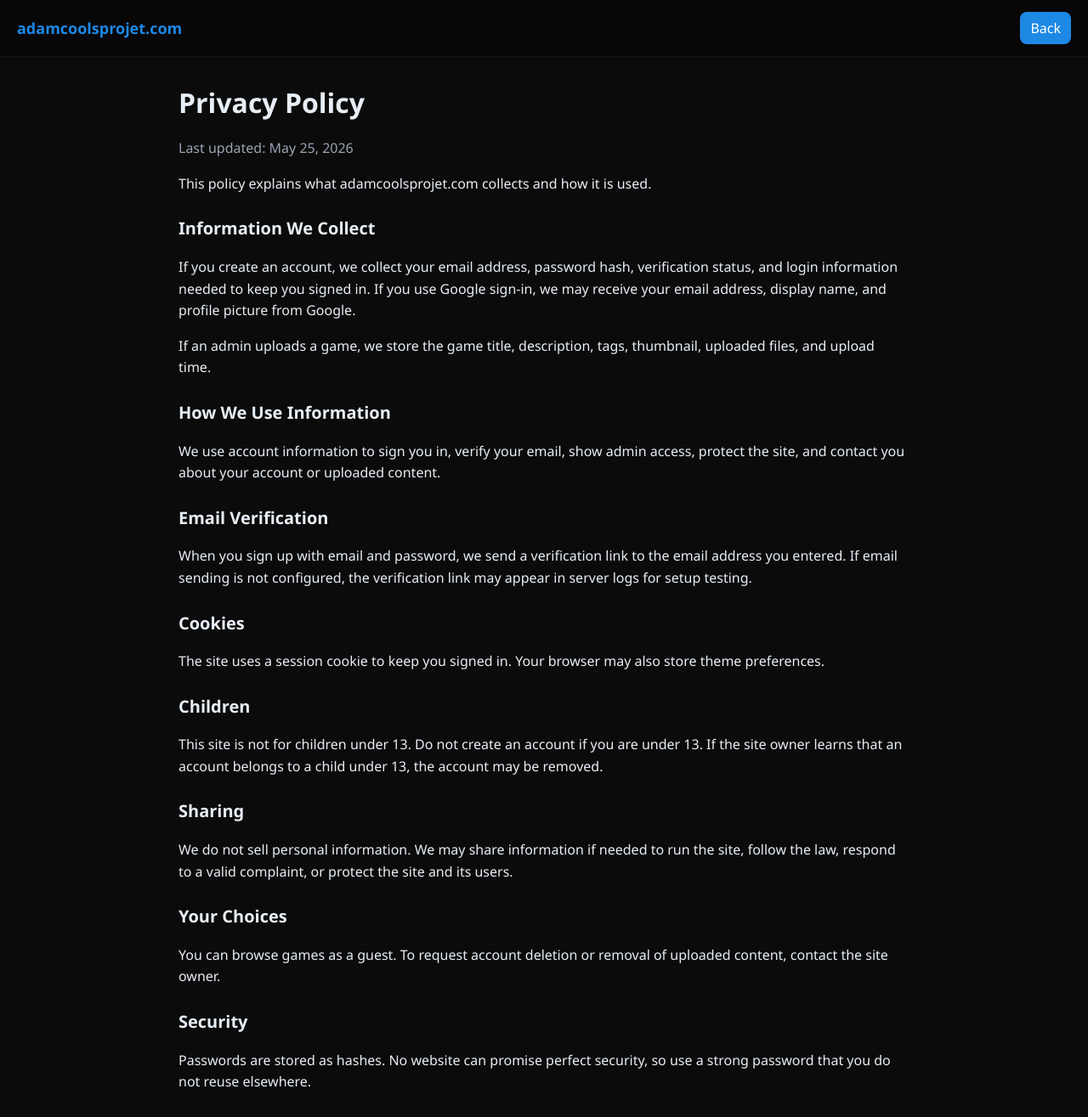
After one commit to coolsadam00-oss/adamcoolsprojet, a Flask app: page /privacy in a window 1280 px wide. The commit adds this page. Shown: the whole page at 85% size. Run offline with Flask 2, Linux system fonts and the light colour scheme; data that the repository does not hold is empty; some libraries are stand-ins or nearby versions.

Commit message:
Add terms and privacy policy

```diff
--- a/app.py
+++ b/app.py
@@ -398,6 +398,7 @@ def signup():
     email = request.form.get("email", "").strip().lower()
     password = request.form.get("password", "")
     confirm_password = request.form.get("confirm_password", "")
+    agree_terms = request.form.get("agree_terms")
     if not email or "@" not in email:
         flash("Enter a valid email address.")
         return redirect(url_for("login"))
@@ -406,6 +407,9 @@ def signup():
         return redirect(url_for("login"))
     if password != confirm_password:
         flash("Passwords do not match.")
+        return redirect(url_for("login"))
+    if agree_terms != "on":
+        flash("You must agree to the Website Rules and Privacy Policy.")
         return redirect(url_for("login"))
 
     user = create_password_user(email, password)
@@ -431,6 +435,16 @@ def verify_email(token):
     db.commit()
     flash("Email verified. You can sign in now.")
     return redirect(url_for("login"))
+
+
+@app.route("/terms")
+def terms():
+    return render_template("terms.html")
+
+
+@app.route("/privacy")
+def privacy():
+    return render_template("privacy.html")
 
 
 @app.route("/auth/google")
--- a/static/style.css
+++ b/static/style.css
@@ -80,8 +80,15 @@ button.danger{background:var(--danger)}
 .auth-form{background:var(--surface);border:1px solid var(--border);border-radius:8px;padding:14px}
 .auth-form label{display:block;margin-bottom:10px}
 .auth-form input{width:100%;padding:10px;border-radius:8px;border:1px solid var(--border);background:var(--bg);color:inherit;box-sizing:border-box}
+.auth-form .check-row{display:flex;gap:8px;align-items:flex-start;font-size:13px;line-height:1.35}
+.auth-form .check-row input{width:auto;margin-top:2px}
 .flashes{background:var(--accent-soft);border:1px solid var(--border);border-radius:8px;padding:12px 16px;color:var(--text)}
 .notice{background:var(--accent-soft);border:1px solid var(--border);border-radius:8px;padding:10px 12px}
+
+.legal-main{max-width:860px;margin:28px auto;padding:0 18px;line-height:1.6}
+.legal-main h1{margin-bottom:4px}
+.legal-main h2{margin-top:24px;font-size:20px}
+.legal-main a, footer a, .auth-form a{color:var(--accent)}
 
 .admin-main{max-width:1100px;margin:24px auto;padding:0 18px}
 .admin-header{display:flex;justify-content:space-between;gap:16px;align-items:center;flex-wrap:wrap}
--- a/templates/index.html
+++ b/templates/index.html
@@ -65,6 +65,7 @@
 
   <footer>
     <div class="footer-inner">{{ site_name }} — simple game gallery • Upload responsibly</div>
+    <div class="footer-inner"><a href="/terms">Website Rules</a> - <a href="/privacy">Privacy Policy</a></div>
   </footer>
   <script src="/static/theme.js"></script>
 </body>
--- a/templates/login.html
+++ b/templates/login.html
@@ -39,6 +39,7 @@
           <label>Email<br><input name="email" type="email" autocomplete="email" required></label>
           <label>Password<br><input name="password" type="password" autocomplete="new-password" minlength="8" required></label>
           <label>Confirm password<br><input name="confirm_password" type="password" autocomplete="new-password" minlength="8" required></label>
+          <label class="check-row"><input name="agree_terms" type="checkbox" required> I agree to the <a href="/terms">Website Rules</a> and <a href="/privacy">Privacy Policy</a>.</label>
           <button type="submit">Create account</button>
         </form>
       </div>
--- /dev/null
+++ b/templates/privacy.html
@@ -0,0 +1,46 @@
+<!doctype html>
+<html lang="en">
+<head>
+  <meta charset="utf-8" />
+  <meta name="viewport" content="width=device-width,initial-scale=1" />
+  <title>Privacy Policy - {{ site_name }}</title>
+  <link rel="stylesheet" href="/static/style.css">
+  {% if ui_accent %}<style>:root{--accent:{{ ui_accent }};}</style>{% endif %}
+</head>
+<body>
+  <nav class="topbar">
+    <div class="brand">{{ site_name }}</div>
+    <div class="actions"><a class="btn" href="/">Back</a></div>
+  </nav>
+  <main class="legal-main">
+    <h1>Privacy Policy</h1>
+    <p class="muted">Last updated: May 25, 2026</p>
+    <p>This policy explains what {{ site_name }} collects and how it is used.</p>
+
+    <h2>Information We Collect</h2>
+    <p>If you create an account, we collect your email address, password hash, verification status, and login information needed to keep you signed in. If you use Google sign-in, we may receive your email address, display name, and profile picture from Google.</p>
+    <p>If an admin uploads a game, we store the game title, description, tags, thumbnail, uploaded files, and upload time.</p>
+
+    <h2>How We Use Information</h2>
+    <p>We use account information to sign you in, verify your email, show admin access, protect the site, and contact you about your account or uploaded content.</p>
+
+    <h2>Email Verification</h2>
+    <p>When you sign up with email and password, we send a verification link to the email address you entered. If email sending is not configured, the verification link may appear in server logs for setup testing.</p>
+
+    <h2>Cookies</h2>
+    <p>The site uses a session cookie to keep you signed in. Your browser may also store theme preferences.</p>
+
+    <h2>Children</h2>
+    <p>This site is not for children under 13. Do not create an account if you are under 13. If the site owner learns that an account belongs to a child under 13, the account may be removed.</p>
+
+    <h2>Sharing</h2>
+    <p>We do not sell personal information. We may share information if needed to run the site, follow the law, respond to a valid complaint, or protect the site and its users.</p>
+
+    <h2>Your Choices</h2>
+    <p>You can browse games as a guest. To request account deletion or removal of uploaded content, contact the site owner.</p>
+
+    <h2>Security</h2>
+    <p>Passwords are stored as hashes. No website can promise perfect security, so use a strong password that you do not reuse elsewhere.</p>
+  </main>
+</body>
+</html>
```
Also changed, not shown: templates/terms.html (added, +42 -0 lines), tests/test_app.py (+30 -0 lines).
